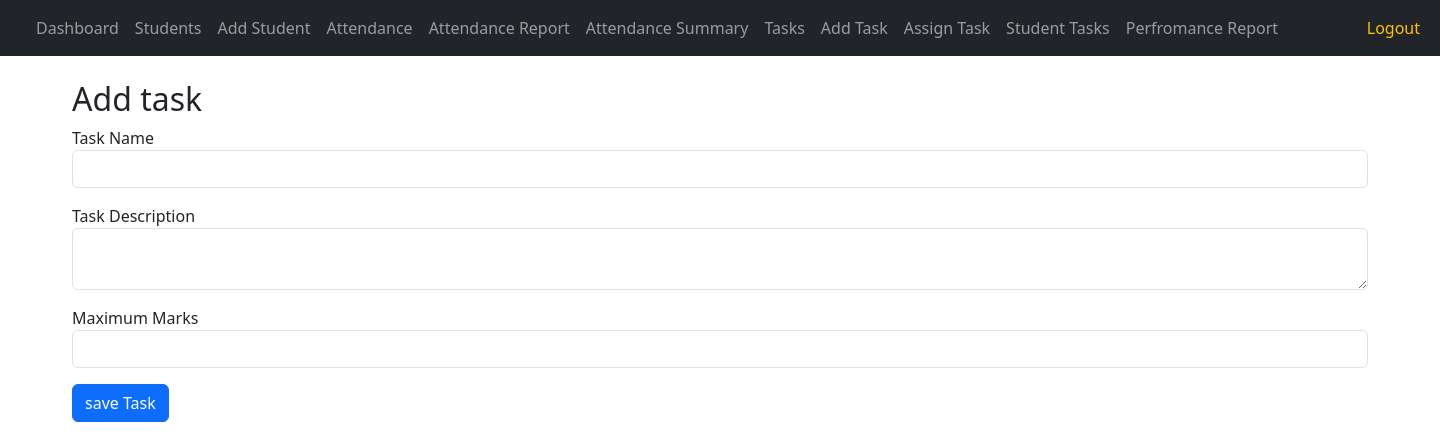
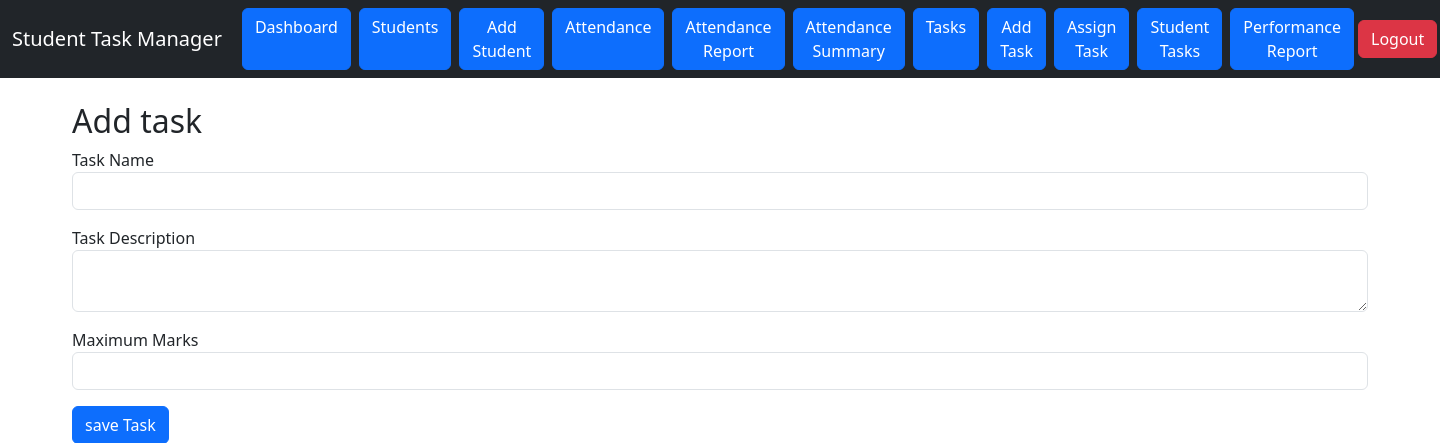
Before and after one commit to misalpriya/student_task_manager, a Flask app: page /add_task in a window 1440 px wide. Shown: the top 443 px of the page. Run offline with Flask 3, Linux system fonts and the light colour scheme; some libraries are stand-ins or nearby versions.

Commit message:
update navbar and layout

```diff
--- a/templates/includes/navbar.html
+++ b/templates/includes/navbar.html
@@ -1,67 +1,41 @@
 <nav class="navbar navbar-expand-lg navbar-dark bg-dark">
-
     <div class="container-fluid">
 
         <a class="navbar-brand" href="/">
-
+            Student Task Manager
         </a>
 
         <div class="navbar-nav">
 
-            <a class="nav-link" href="/">
-                Dashboard
-            </a>
+            <a class="btn btn-primary mx-1" href="/">Dashboard</a>
 
-            <a class="nav-link"  href="/students">
-                Students
-            </a>
+            <a class="btn btn-primary mx-1" href="/students">Students</a>
 
-            <a class="nav-link"  href="/add_student/">
-                Add Student
-            </a>
+            <a class="btn btn-primary mx-1" href="/add_student">Add Student</a>
 
-            <a class="nav-link"  href="/attendance">
-                Attendance
-            </a>
+            <a class="btn btn-primary mx-1" href="/attendance">Attendance</a>
 
-            <a class="nav-link" href="/attendance_report">
-                Attendance Report
-            </a>
+            <a class="btn btn-primary mx-1" href="/attendance_report">Attendance Report</a>
 
-            <a class="nav-link" href="/attendance_summary">
-                Attendance Summary
-            </a>
+            <a class="btn btn-primary mx-1" href="/attendance_summary">Attendance Summary</a>
 
-            <a class="nav-link" href="/tasks">
-                Tasks
-            </a>
+            <a class="btn btn-primary mx-1" href="/tasks">Tasks</a>
 
-            <a class="nav-link"  href="/add_task">
-                Add Task
-            </a>
+            <a class="btn btn-primary mx-1" href="/add_task">Add Task</a>
 
-            <a class="nav-link" href="assign_task">
-                Assign Task
-            </a>
+            <a class="btn btn-primary mx-1" href="/assign_task">Assign Task</a>
 
-            <a class="nav-link" href="/student_tasks">
-                Student Tasks
-            </a>
+            <a class="btn btn-primary mx-1" href="/student_tasks">Student Tasks</a>
 
-            <a class="nav-link" href="/performance_report">
-                Perfromance Report
-            </a>
+            <a class="btn btn-primary mx-1" href="/performance_report">Performance Report</a>
 
         </div>
 
         <div class="navbar-nav ms-auto">
-
-            <a class="nav-link text-warning" href="/logout">
+            <a class="btn btn-danger" href="/logout">
                 Logout
             </a>
-
         </div>
 
     </div>
-
 </nav>
--- a/templates/layout.html
+++ b/templates/layout.html
@@ -3,7 +3,7 @@
 <head>
     <meta charset="UTF-8">
     <meta name="viewport" content="width=device-width, initial-scale=1.0">
-    <title>Document</title>
+    <title>Student Task Manager</title>
 
     <!--  CSS link -->
     <link href="https://cdn.jsdelivr.net/npm/bootstrap@5.3.8/dist/css/bootstrap.min.css" rel="stylesheet" integrity="sha384-sRIl4kxILFvY47J16cr9ZwB07vP4J8+LH7qKQnuqkuIAvNWLzeN8tE5YBujZqJLB" crossorigin="anonymous">
```
